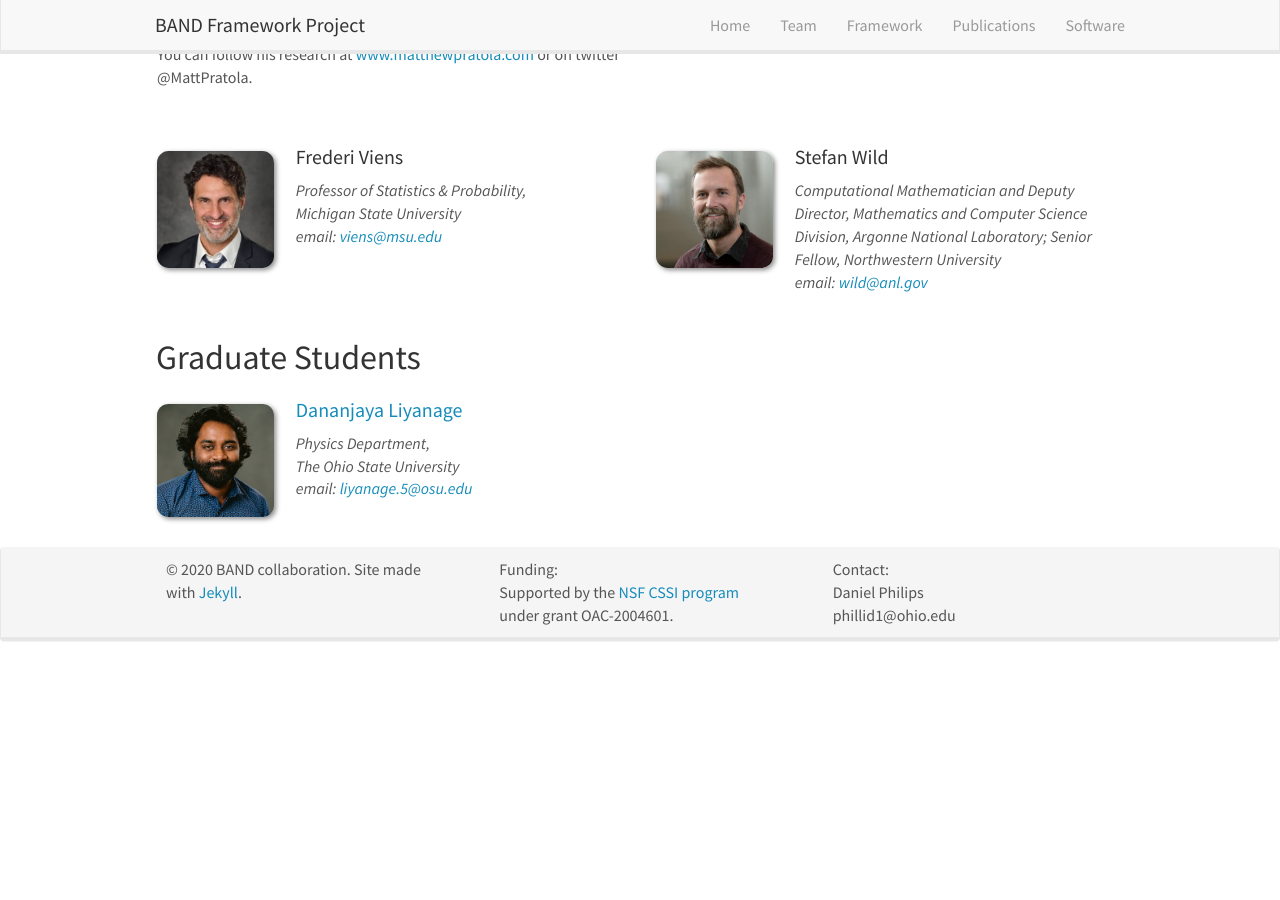
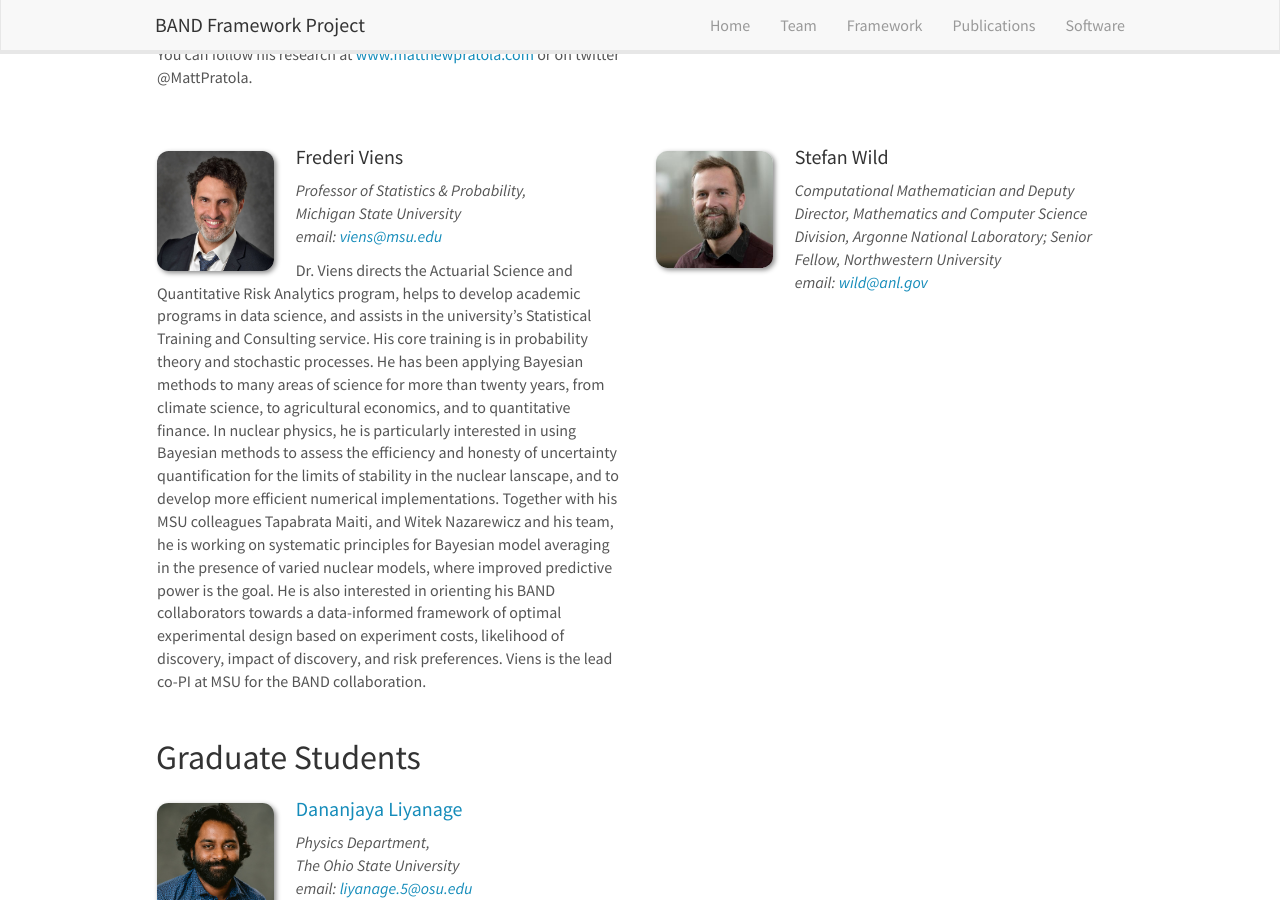
Before and after one commit to bandframework/bandframework.github.io, a Jekyll site: the page built from _pages/team.md, in a window 1280 px wide and 900 px high, scrolled down 2350 px. Built offline with Jekyll 4.4.1, drawn with Linux system fonts in a browser that asks for light colours; nearby versions of some CDN libraries; before the commit the page ends 3013 px from its top, so only the background shows below that.

Commit message:
updated Frederi Viens bio

```diff
--- a/_data/team_members.yml
+++ b/_data/team_members.yml
@@ -124,12 +124,27 @@
      the equation of state, from experiment.
 
 - name: Frederi Viens
-  photo: frederi-viens.jpg
+  photo: frederi-viens.2018.3960medres_cropped.jpg
   info: Professor  of Statistics &amp; Probability, <br> Michigan State University
   email: viens@msu.edu
   number_educ: 0
   education1:
-  bio:
+  bio: >
+     Dr. Viens directs the Actuarial Science and Quantitative Risk Analytics program,
+     helps to develop academic programs in data science, and assists in the university's
+     Statistical Training and Consulting service. His core training is in probability
+     theory and stochastic processes. He has been applying Bayesian methods to many areas
+     of science for more than twenty years, from climate science, to agricultural economics,
+     and to quantitative finance. In nuclear physics, he is particularly interested in
+     using Bayesian methods to assess the efficiency and honesty of uncertainty quantification
+     for the limits of stability in the nuclear lanscape, and to develop more efficient
+     numerical implementations. Together with his MSU colleagues Tapabrata Maiti, and
+     Witek Nazarewicz and his team, he is working on systematic principles for Bayesian
+     model averaging in the presence of varied nuclear models, where improved predictive
+     power is the goal. He is also interested in orienting his BAND collaborators towards
+     a data-informed framework of optimal experimental design based on experiment costs,
+     likelihood of discovery, impact of discovery, and risk preferences.
+     Viens is the lead co-PI at MSU for the BAND collaboration.
 
 - name: Stefan Wild
   photo: Wild-Stefan-32129D38.jpg
```
Also changed, not shown: images/teampic/frederi-viens.2018.3960medres_cropped.jpg (added).
